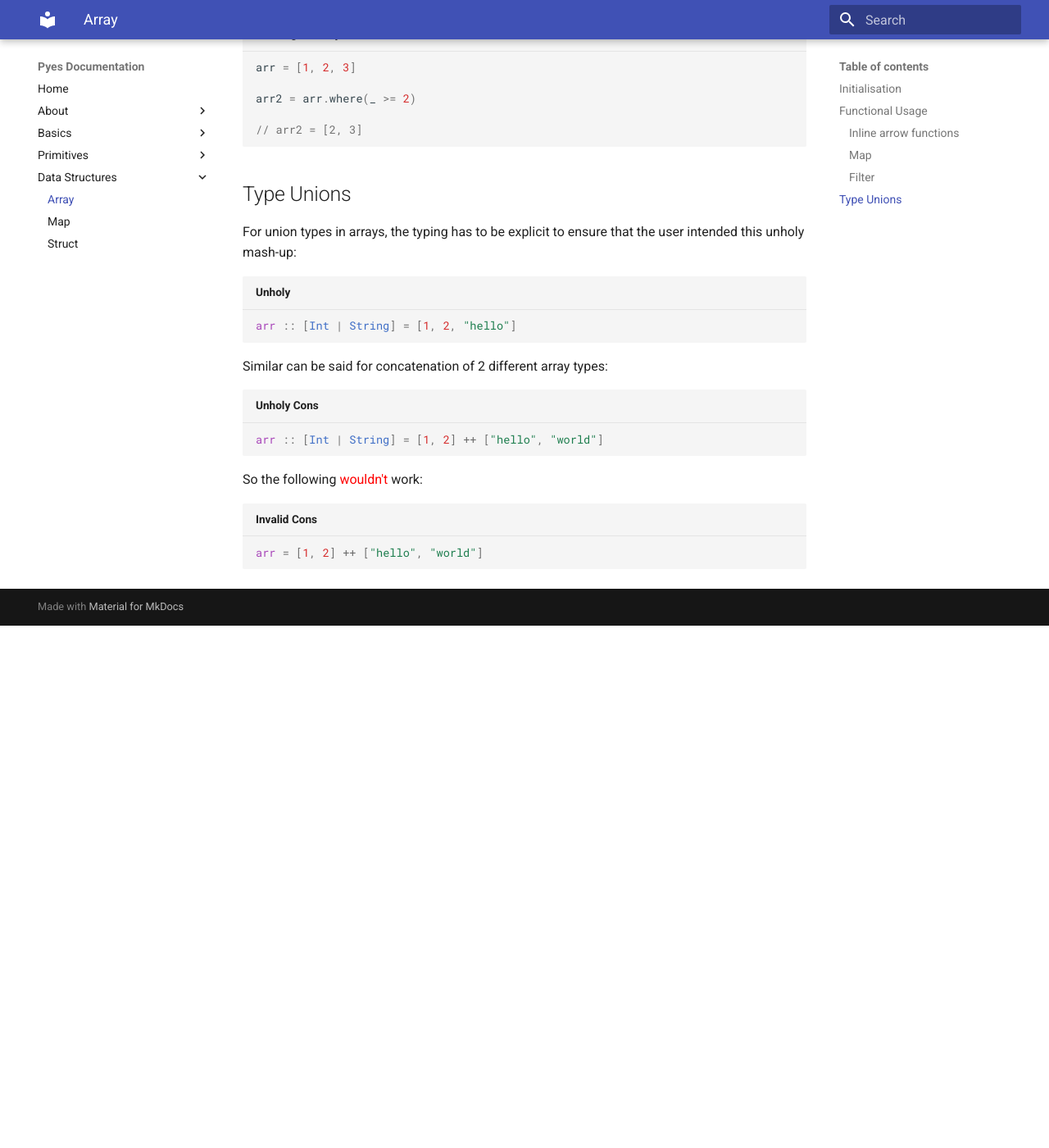
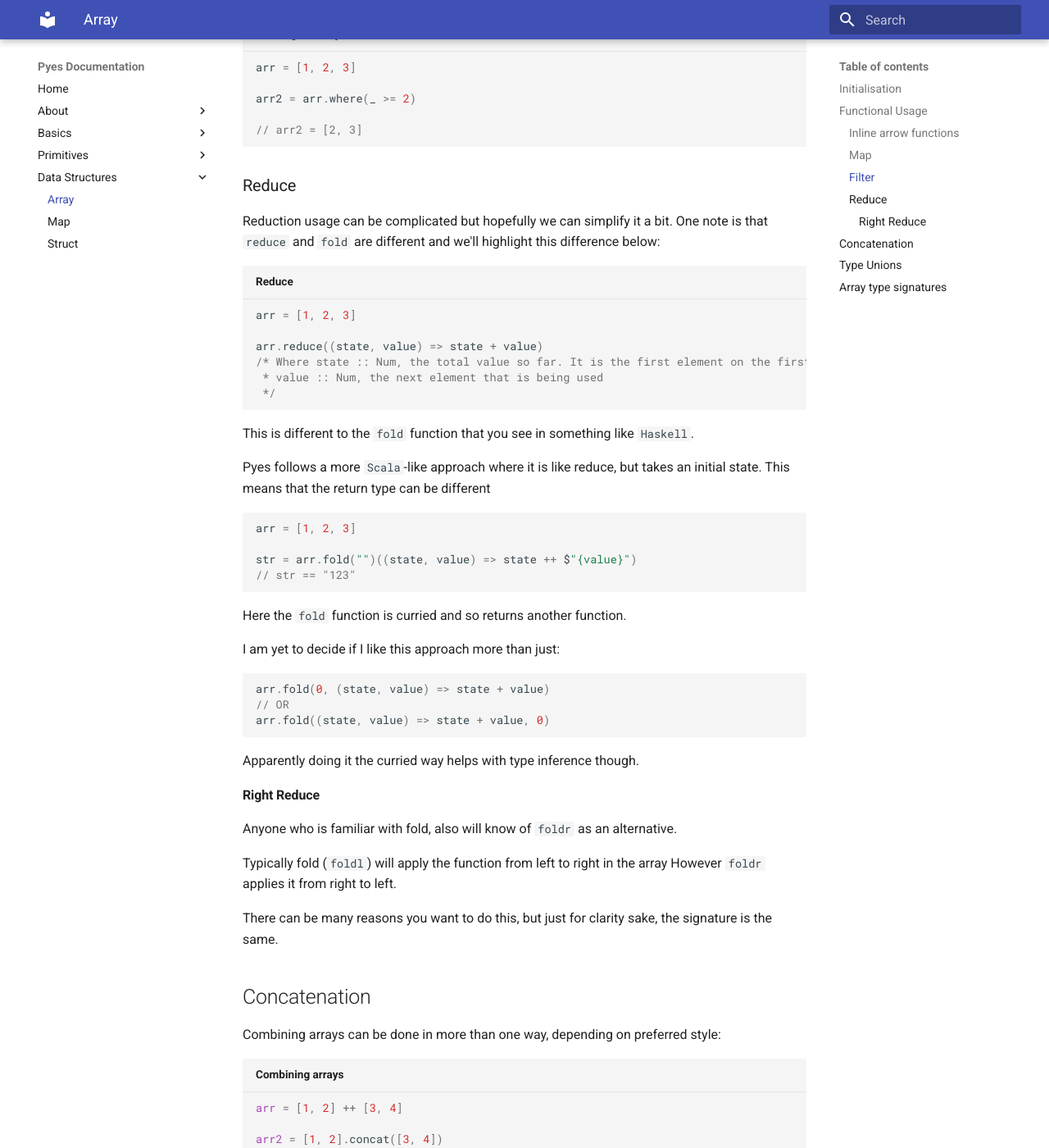
Before and after one commit to PyesLang/Docs, an MkDocs documentation site: the page built from docs/data_structures/array.md, in a window 1280 px wide and 1400 px high, scrolled down 1767 px. Shown: the whole window at 82% size. Built offline with MkDocs 1.6.1 and Material for MkDocs 9.7.7, drawn with Linux system fonts in a browser that asks for light colours; before the commit the page ends 2530 px from its top, so only the background shows below that; some of the changed text lies outside the part shown.

Commit message:
Updated Array docs and added type signatures

````diff
--- a/docs/data_structures/array.md
+++ b/docs/data_structures/array.md
@@ -77,6 +77,65 @@ arr2 = arr.where(_ >= 2)
 // arr2 = [2, 3]
 ```
 
+### Reduce
+
+Reduction usage can be complicated but hopefully we can simplify it a bit.
+One note is that `reduce` and `fold` are different and we'll highlight this difference below:
+
+```ts title="Reduce"
+arr = [1, 2, 3]
+
+arr.reduce((state, value) => state + value)
+/* Where state :: Num, the total value so far. It is the first element on the first iteration
+ * value :: Num, the next element that is being used
+ */
+```
+
+This is different to the `fold` function that you see in something like `Haskell`.
+
+Pyes follows a more `Scala`-like approach where it is like reduce, but takes an initial state.
+This means that the return type can be different
+
+```scala
+arr = [1, 2, 3]
+
+str = arr.fold("")((state, value) => state ++ $"{value}")
+// str == "123"
+```
+
+Here the `fold` function is curried and so returns another function.
+
+I am yet to decide if I like this approach more than just:
+
+```ts
+arr.fold(0, (state, value) => state + value)
+// OR
+arr.fold((state, value) => state + value, 0)
+```
+
+Apparently doing it the curried way helps with type inference though.
+
+#### Right Reduce
+
+Anyone who is familiar with fold, also will know of `foldr` as an alternative.
+
+Typically fold (`foldl`) will apply the function from left to right in the array
+However `foldr` applies it from right to left.
+
+There can be many reasons you want to do this, but just for clarity sake, the signature is the same.
+
+## Concatenation
+
+Combining arrays can be done in more than one way, depending on preferred style:
+
+```haskell title="Combining arrays"
+arr = [1, 2] ++ [3, 4]
+
+arr2 = [1, 2].concat([3, 4])
+
+-- arr == arr2 == [1, 2, 3, 4]
+```
+
 ## Type Unions
 
 For union types in arrays, the typing has to be explicit to ensure that the user intended this unholy mash-up:
@@ -96,3 +155,22 @@ So the following <span style="color:red">wouldn't</span> work:
 ```haskell title="Invalid Cons"
 arr = [1, 2] ++ ["hello", "world"]
 ```
+
+## Array type signatures
+
+```haskell title="Type Signatures"
+-- initialisation
+arr<A> :: [A]
+
+arr.map<A, B> :: (A => B) => B
+
+arr.filter<A> :: (A => Bool) => A
+
+arr.reduce<A> :: ((A, A) => A) => A
+arr.reduceR<A> :: ...
+
+arr.fold<A, B>:: B => ((B, A) => B) => B
+arr.fold<A, B>:: (B, (B, A) => B) => B
+arr.fold<A, B>:: ((B, A) => B, B) => B
+arr.foldr<A, B> :: ...
+```
````
